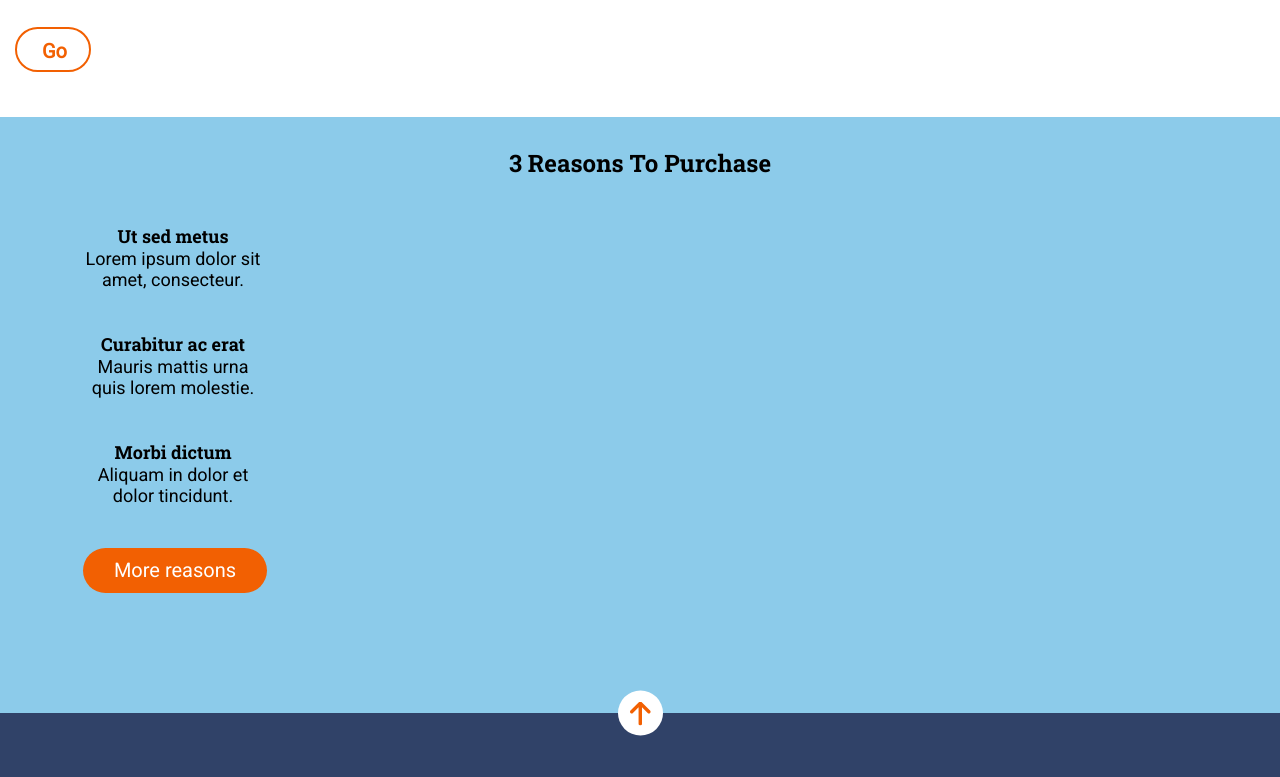
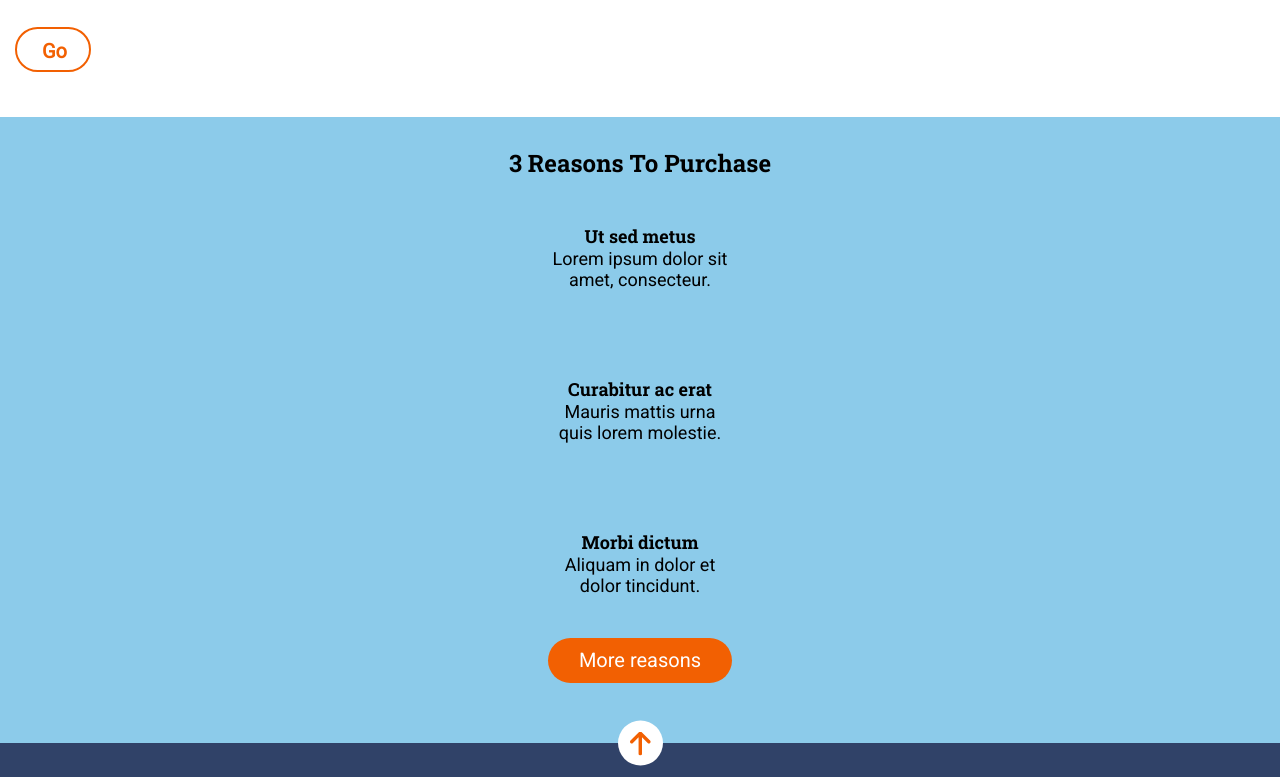
Before and after one commit to Adalab/modulo-1-evaluacion-final-AnadelaJara, a website: page src/html/index.html in a window 1280 px wide. Shown: the part 1059-1836 px from the top of the page. Drawn offline with nearby package versions, Linux system fonts and the light colour scheme; files that its build step writes are made by us from their sources; files whose address does not match are found by name.

Commit message:
added changes

```diff
--- a/src/scss/layout/_header.scss
+++ b/src/scss/layout/_header.scss
@@ -19,13 +19,14 @@
 .header__section {
   display: flex;
   flex-direction: column;
-  padding-top: 320px;
   flex-wrap: wrap;
   justify-content: flex-end;
   align-items: center;
 }
 
 .header__title {
+  width: 290px;
+  margin: 284px 15px 0;
   text-transform: uppercase;
   font-size: 42px;
   text-align: center;
--- a/src/scss/layout/_section2.scss
+++ b/src/scss/layout/_section2.scss
@@ -1,7 +1,11 @@
 .section2 {
   width: 100%;
-  padding: 30px 15px 60px;
+  padding-top: 30px;
   background-color: $colorPurchase;
+  text-align: center;
+  display: flex;
+  flex-direction: column;
+  align-items: center;
   text-align: center;
 
   &__title {
@@ -13,10 +17,10 @@
     display: grid;
     grid-template-columns: 1fr;
     grid-template-rows: repeat(3, 1fr);
-    margin-top: 45px;
     width: 180px;
     height: 63px;
-    margin: 45px 68px;
+    text-align: center;
+    margin: 45px 70px 45px;
 
     &--title1 {
       font-family: $fontTitle;
@@ -37,7 +41,7 @@
     border: none;
     border-radius: 22.5px;
     text-align: center;
-    margin: 45px 68px 60px 68px;
+    margin: 0px 68px 60px 68px;
     &--text {
       font-size: 20px;
       font-family: $fontText;
```
